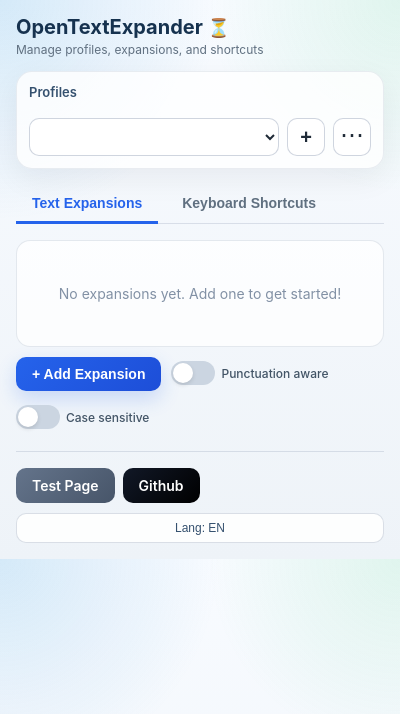
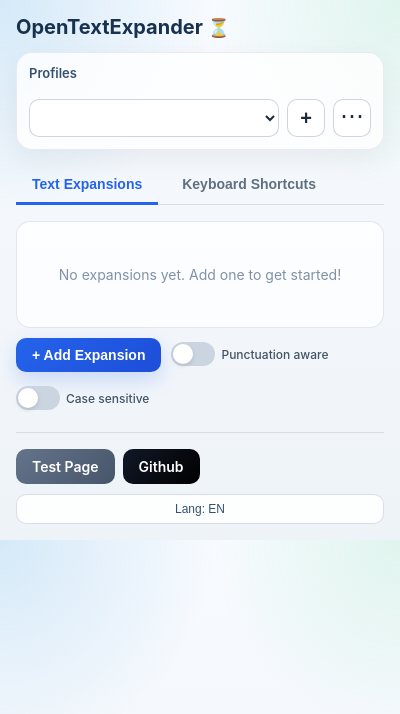
Before and after one commit to Luan-Daniel/OpenTextExpander, a browser extension: page src/popup/popup.html in a window 400 px wide. Drawn offline with Linux system fonts and the light colour scheme.

Commit message:
?: changed popup size

```diff
--- a/src/popup/popup.css
+++ b/src/popup/popup.css
@@ -15,7 +15,7 @@
 }
 
 .container {
-  min-width: 280px;
+  min-width: 320px;
   padding: 16px;
 }
 
--- a/src/popup/popup.html
+++ b/src/popup/popup.html
@@ -11,7 +11,6 @@
         <div class="header">
             <div class="title-block">
                 <h2>OpenTextExpander <span id="statusIndicator" class="status-indicator" title="Loading...">⏳</span></h2>
-                <p class="subtitle">Manage profiles, expansions, and shortcuts</p>
             </div>
         </div>
 
```
